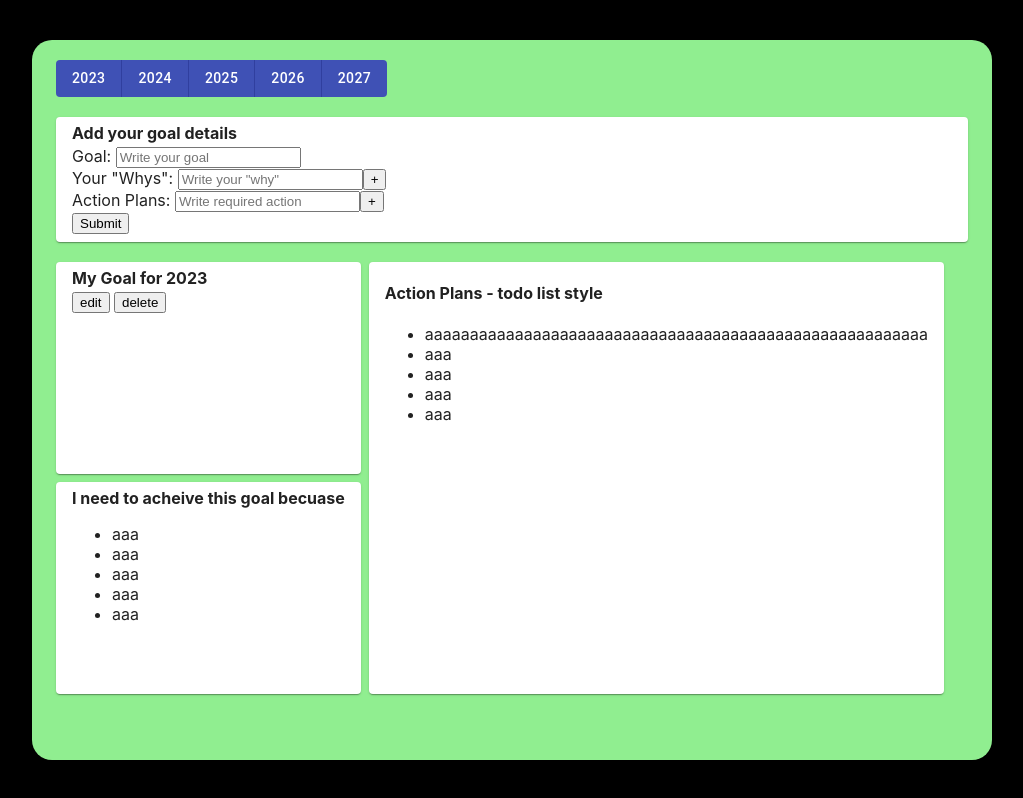
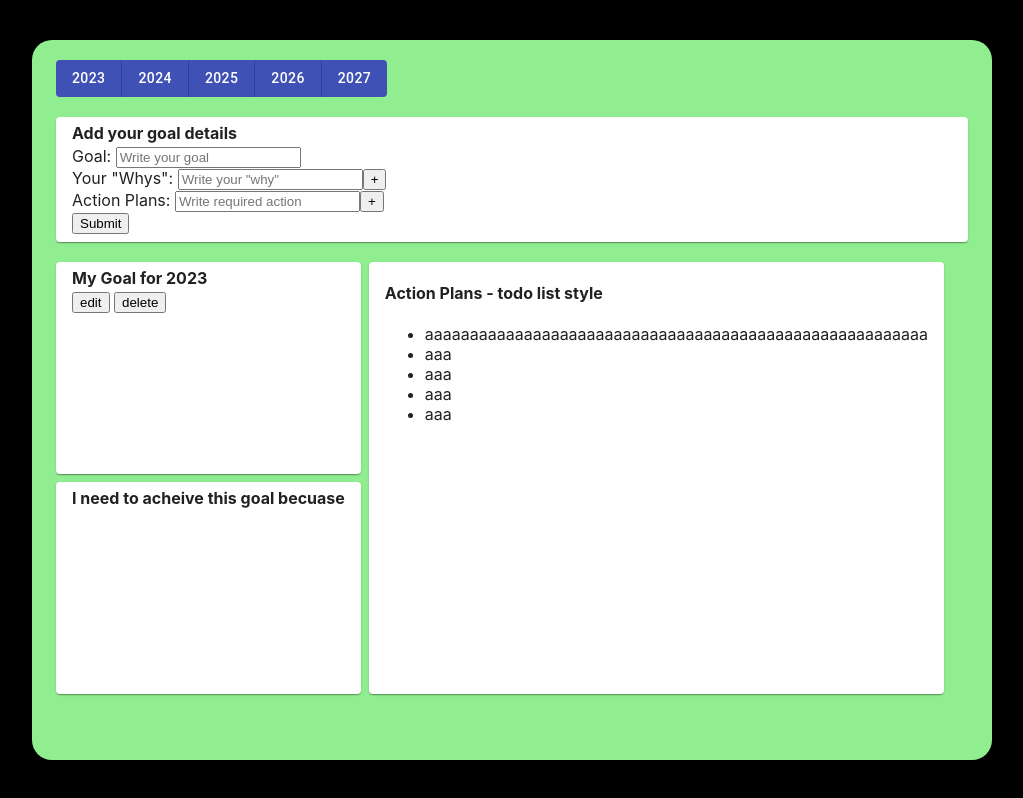
Before and after one commit to JS-Jamie/in-five-years, a React (Create React App) app: page / in a window 1280 px wide. Shown: the whole page, without its empty margins (128-1151 px from the left). Built offline with nearby package versions, Linux system fonts and the light colour scheme; the HTML template or start-up script is replaced by a standard one.

Commit message:
Show why on the whyList

```diff
--- a/src/components/goalDetails/GoalDetails.jsx
+++ b/src/components/goalDetails/GoalDetails.jsx
@@ -49,11 +49,15 @@ const GoalDetails = ({
               I need to acheive this goal becuase
             </h4>
             <ul>
-              <li>aaa</li>
-              <li>aaa</li>
-              <li>aaa</li>
-              <li>aaa</li>
-              <li>aaa</li>
+              <div>
+                {whyList.map((item, index) => {
+                  return (
+                    <div key={index}>
+                      <li>{item}</li>
+                    </div>
+                  );
+                })}
+              </div>
             </ul>
           </CardContent>
         </Card>
--- a/src/components/inputArea/InputArea.jsx
+++ b/src/components/inputArea/InputArea.jsx
@@ -70,6 +70,7 @@ const InputArea = ({
               <label>Your "Whys": </label>
               <input
                 onChange={handleChangeWhy}
+                value={why}
                 type='text'
                 placeholder='Write your "why"'
               />
@@ -78,6 +79,7 @@ const InputArea = ({
               <label>Action Plans: </label>
               <input
                 onChange={handleChangeAction}
+                value={action}
                 type='text'
                 placeholder='Write required action'
               />
```
